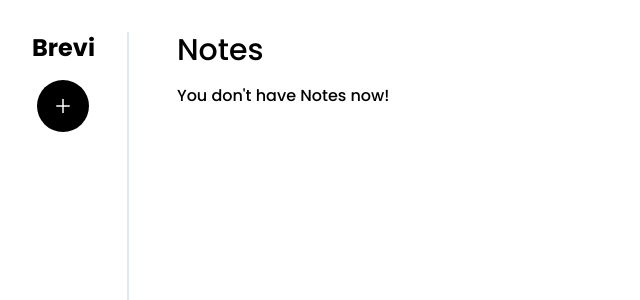
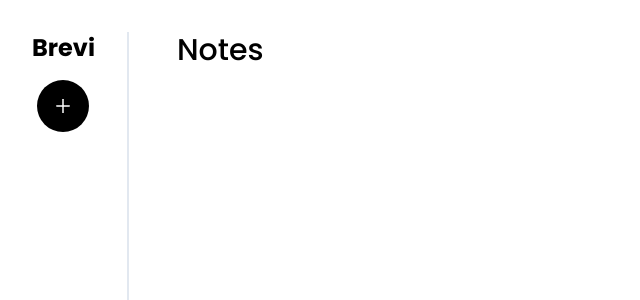
Before and after one commit to samuellsantos/Notes, a React (Vite) app: page / in a window 1280 px wide. Shown: the top 300 px of the page, without its empty margins (0-640 px from the left). Built offline with nearby package versions, Linux system fonts and the light colour scheme.

Commit message:
Add image when don't have notes

```diff
--- a/src/components/Note.tsx
+++ b/src/components/Note.tsx
@@ -18,7 +18,7 @@ export const Note = ({color, children, id}: any ) => {
   }
 
   return (
-   <div className='relative'>
+   <div className='relative transition-all'>
       <div  className={`${color} rounded p-4 max-w-2xl h-auto flex items-center z-20`}>
         <p className='max-w-xs break-words'>
           {children}
@@ -29,16 +29,16 @@ export const Note = ({color, children, id}: any ) => {
         </div>
 
     {/* OPTIONS */}
+  <AnimatePresence>
     {openOptions &&
       <div className='absolute -right-24 top-0 z-50'>
-      <AnimatePresence>
           <div className='flex flex-col items-start gap-y-2'>
           <motion.button
           onClick={handleRemoveNote}
             initial={{ opacity: 0, y: -20 }}
             animate={{ opacity: 1, y: 0 }}
             exit={{ opacity: 0, y: -20 }}
-          transition={{ duration: 0.5 }} className='p-1 bg-slate-300 rounded-sm cursor-pointer w-20'>Delete
+            transition={{ duration: 0.5 }} className='p-1 bg-black text-white rounded-sm cursor-pointer w-20'>Delete
           </motion.button >
 
           <motion.button
@@ -47,19 +47,20 @@ export const Note = ({color, children, id}: any ) => {
             initial={{ opacity: 0, y: -20 }}
             exit={{ opacity: 0, y: -20 }}
             transition={{ duration: 0.1, delay: 0.1 }}
-          className='p-1 bg-slate-300 rounded-sm cursor-pointer w-20'>Edit</motion.button >
+            className='p-1 bg-black text-white rounded-sm cursor-pointer w-20'>Edit</motion.button >
 
             <motion.button
+            onClick={handleOpenOptions}
             custom={2}
             animate={{ opacity: 1, y: 0 }}
             initial={{ opacity: 0, y: -20 }}
             exit={{ opacity: 0, y: -20 }}
             transition={{ duration: 0.1, delay: 0.2 }}
-          className='p-1 bg-slate-300 rounded-sm cursor-pointer w-20'>Cancel</motion.button >
+            className='p-1 bg-black text-white rounded-sm cursor-pointer w-20'>Cancel</motion.button >
           </div>
-      </AnimatePresence>
         </div>
       }
+    </AnimatePresence>
       </div>
    </div>
   )
--- a/src/components/Notes.tsx
+++ b/src/components/Notes.tsx
@@ -4,6 +4,8 @@ import { Note } from './Note'
 import { useDispatch, useSelector } from 'react-redux'
 import { RootState } from '../redux/store'
 import { removeNote } from '../redux/saveNoteSlice'
+
+import notesImage from '../assets/Add notes.gif'
 
 export const Notes = () => {
   const notesFromRedux = useSelector((state: RootState) => state.save)
@@ -34,10 +36,9 @@ export const Notes = () => {
       {notesFromRedux.length > 0 ? notesFromRedux.map((note: any) => (
           <Note color={note.color} key={note.id} id={note.id} onClick={() => noteID(note.id)}>{note.note}</Note>
       ))
-      : <div>
-          <h1>
-            You don't have Notes now!
-          </h1>
+      : <div className='
+      w-full h-full flex items-center justify-center'>
+          <img src={notesImage} alt="Add your note now" />
         </div>}
 
       </div>
```
Also changed, not shown: src/assets/Add notes.gif (added). Lines whose indentation alone changed are shown as unchanged.
